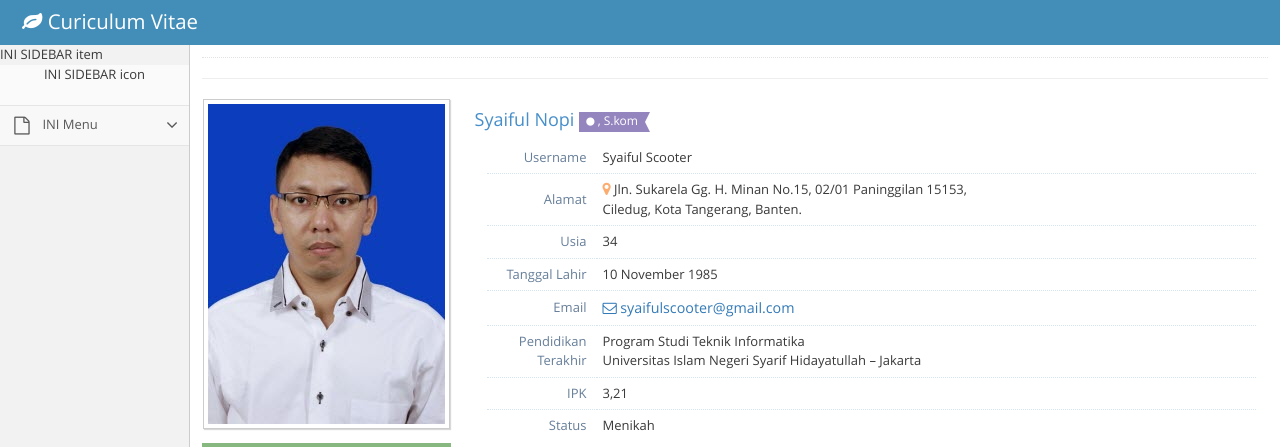
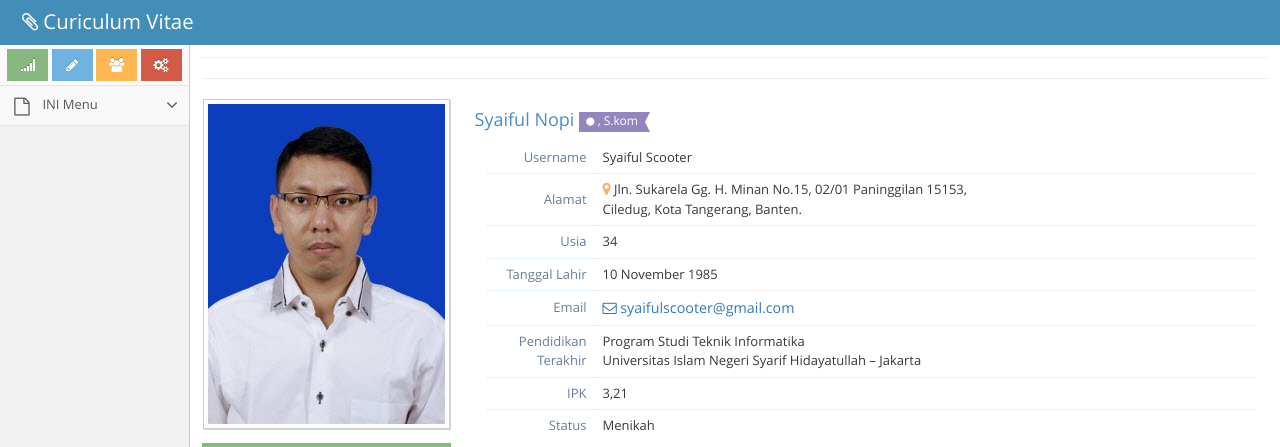
Before and after one commit to syaiful-scooter/syaiful-scooter.github.io, a plain HTML site: page index.html in a window 1280 px wide. Shown: the top 447 px of the page. Drawn offline with Linux system fonts and the light colour scheme.

Commit message:
mencoba nav & sidebar fix

```diff
--- a/index.html
+++ b/index.html
@@ -10,8 +10,8 @@
 
   <meta name="description" content="">
   <meta name="viewport" content="width=device-width, initial-scale=1.0, maximum-scale=1.0">
-  <link rel="icon" class="ace-icon fa  fa-phone-square bigger-120" sizes="192x192">
-  <!-- <link rel="icon" href="http://localhost:4090/wp-content/uploads/2019/12/icongantungan.png" sizes="192x192"> -->
+  <!-- <link rel="icon" class="ace-icon fa  fa-phone-square bigger-120" sizes="192x192"> -->
+  <link rel="icon" href="./Profil/icongantungan.png" sizes="192x192">
   <!-- bootstrap & fontawesome -->
   <link rel="stylesheet" href="./Profil/bootstrap.min.css">
   <link rel="stylesheet" href="./Profil/font-awesome.min.css">
@@ -119,12 +119,12 @@
 <body class="no-skin">
 
 
-  <div id="navbar" class="navbar navbar-default   ace-save-state">
+  <div id="navbar" class="navbar navbar-default          ace-save-state navbar-fixed-top">
     <!-- bagian navbar header -->
     <div class="navbar-container ace-save-state" id="navbar-container">
       <a href="index.html" class="navbar-brand">
         <small>
-          <i class="fa fa-leaf"></i>
+          <i class="fa fa-paperclip"></i>
           Curiculum Vitae
         </small>
       </a>
@@ -134,14 +134,30 @@
   <!-- ini bagian kontiner utama yang setara di bawah sama navbar header -->
   <div class="main-container ace-save-state" id="main-container">
     <!-- bagian sidebar -->
-    <div id="sidebar" class="sidebar responsive   ace-save-state" data-sidebar="true" data-sidebar-scroll="true" data-sidebar-hover="true">
+    <div id="sidebar" class="sidebar responsive ace-save-state display sidebar-fixed sidebar-scroll" data-sidebar="true" data-sidebar-scroll="true" data-sidebar-hover="true">
 
-      INI SIDEBAR item
+      <!-- INI SIDEBAR item -->
       <div class="nav-wrap-up pos-rel">
         <div class="nav-wrap">
           <div style="position: relative; top: 0px; transition-property: top; transition-duration: 0.15s;">
             <div class="sidebar-shortcuts" id="sidebar-shortcuts">
-              INI SIDEBAR icon
+              <div class="sidebar-shortcuts-large" id="sidebar-shortcuts-large">
+                <button class="btn btn-success">
+                  <i class="ace-icon fa fa-signal"></i>
+                </button>
+
+                <button class="btn btn-info">
+                  <i class="ace-icon fa fa-pencil"></i>
+                </button>
+
+                <button class="btn btn-warning">
+                  <i class="ace-icon fa fa-users"></i>
+                </button>
+
+                <button class="btn btn-danger">
+                  <i class="ace-icon fa fa-cogs"></i>
+                </button>
+              </div>
             </div>
             <ul class="nav nav-list">
 
```
Also changed, not shown: Profil/icongantungan.png (added).
